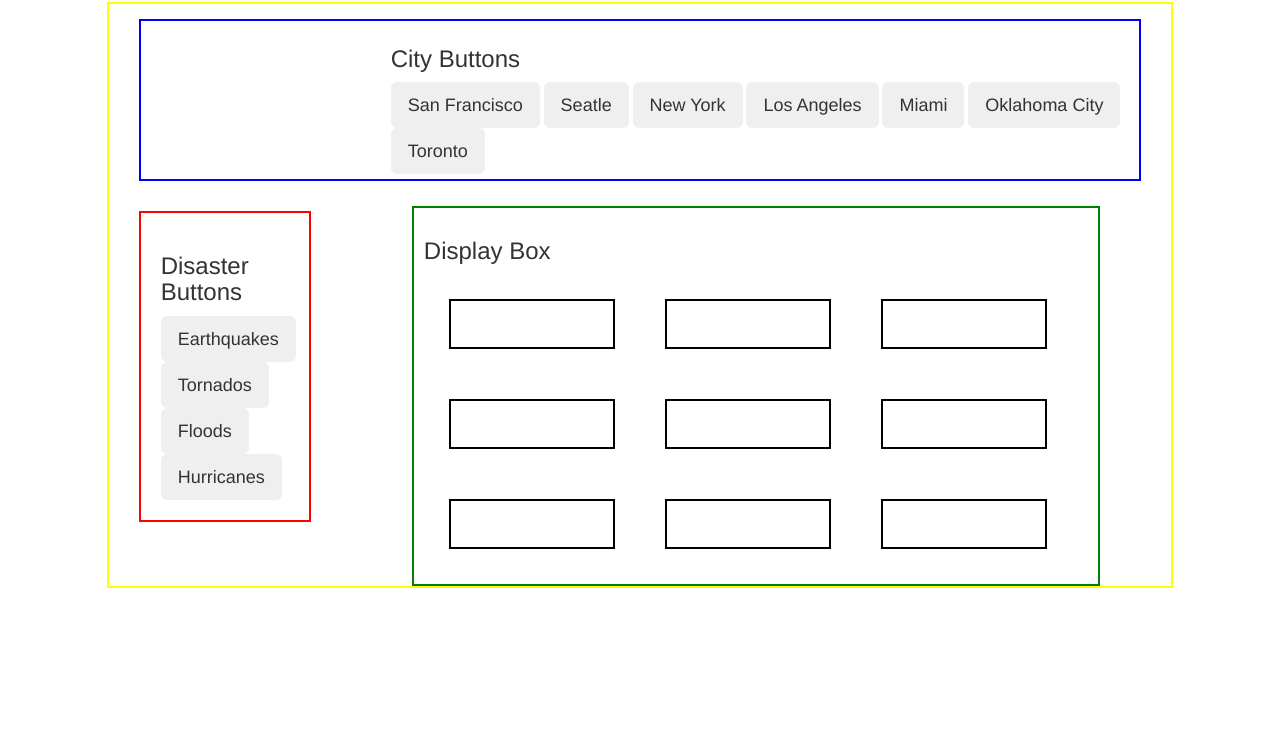
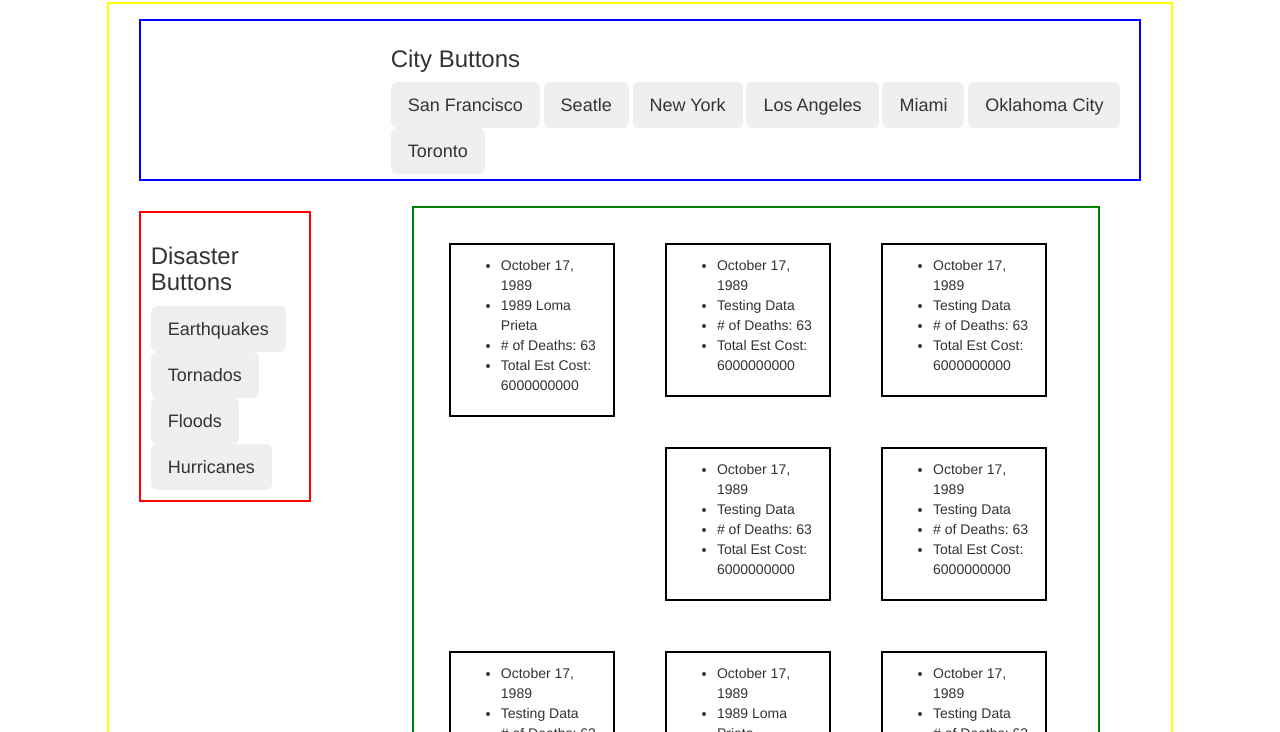
Before and after one commit to 19dst89/gdp, a website: page views/index.html in a window 1280 px wide. Shown: the part 68-800 px from the top of the page. Drawn offline with nearby package versions, Linux system fonts and the light colour scheme.

Commit message:
hard-coded data in app.js displays on document loading

```diff
--- a/public/scripts/app.js
+++ b/public/scripts/app.js
@@ -0,0 +1,99 @@
+var disasterList = [
+  {
+    name: "1989 Loma Prieta",
+    date: "October 17, 1989",
+    deathToll: 63,
+    dmgCost: 6000000000,
+  },
+  {
+    name: "Testing Data",
+    date: "October 17, 1989",
+    deathToll: 63,
+    dmgCost: 6000000000,
+  },
+  {
+    name: "Testing Data",
+    date: "October 17, 1989",
+    deathToll: 63,
+    dmgCost: 6000000000,
+  },
+  {
+    name: "Testing Data",
+    date: "October 17, 1989",
+    deathToll: 63,
+    dmgCost: 6000000000,
+  },
+  {
+    name: "Testing Data",
+    date: "October 17, 1989",
+    deathToll: 63,
+    dmgCost: 6000000000,
+  },
+  {
+    name: "Testing Data",
+    date: "October 17, 1989",
+    deathToll: 63,
+    dmgCost: 6000000000,
+  },
+    {
+    name: "1989 Loma Prieta",
+    date: "October 17, 1989",
+    deathToll: 63,
+    dmgCost: 6000000000,
+  },
+  {
+    name: "Testing Data",
+    date: "October 17, 1989",
+    deathToll: 63,
+    dmgCost: 6000000000,
+  },
+  {
+    name: "Testing Data",
+    date: "October 17, 1989",
+    deathToll: 63,
+    dmgCost: 6000000000,
+  },
+  {
+    name: "Testing Data",
+    date: "October 17, 1989",
+    deathToll: 63,
+    dmgCost: 6000000000,
+  },
+  {
+    name: "Testing Data",
+    date: "October 17, 1989",
+    deathToll: 63,
+    dmgCost: 6000000000,
+  },
+  {
+    name: "Testing Data",
+    date: "October 17, 1989",
+    deathToll: 63,
+    dmgCost: 6000000000,
+  }
+];
+
+$(document).ready(function() {
+  console.log("dfghjkl")
+  disasterList.forEach(function(disaster){
+
+    $("div.display-box").append(`
+      <div class="small-box col-md-3">
+        <ul>
+          <li>
+            ${disaster.date}
+          </li>
+          <li>
+            ${disaster.name}
+          </li>
+          <li>
+            # of Deaths: ${disaster.deathToll}
+          </li>
+          <li>
+            Total Est Cost: ${disaster.dmgCost}
+          </li>
+        </ul>
+      </div>
+      `)
+  });
+}) // end document ready
--- a/public/styles/styles.css
+++ b/public/styles/styles.css
@@ -11,7 +11,7 @@ div.cities {
 
 div.disasters {
   border: 2px solid red;
-  padding: 20px;
+  padding: 10px;
   margin: 15px;
   /*height: 100%;*/
 }
@@ -21,6 +21,7 @@ div.display-box {
   padding: 10px;
   margin-top: 10px;
   margin-right: 5px;
+  height: 100%;
   /*margin-left: 50px;*/
 }
 
@@ -32,6 +33,6 @@ main.wrapper {
 div.small-box {
   border: 2px solid black;
   padding: 10px;
-  height: 50px;
+  height: 100%;
   margin: 25px;
 }
--- a/views/index.html
+++ b/views/index.html
@@ -6,6 +6,13 @@
   <link rel="stylesheet" type="text/css" href="../public/styles/styles.css">
   <!-- Bootstrap CDN link -->
   <link href="https://maxcdn.bootstrapcdn.com/bootstrap/3.3.7/css/bootstrap.min.css" rel="stylesheet" integrity="sha384-BVYiiSIFeK1dGmJRAkycuHAHRg32OmUcww7on3RYdg4Va+PmSTsz/K68vbdEjh4u" crossorigin="anonymous">
+  <!-- Jquery Script -->
+  <script
+  src="https://code.jquery.com/jquery-3.1.1.min.js"
+  integrity="sha256-hVVnYaiADRTO2PzUGmuLJr8BLUSjGIZsDYGmIJLv2b8="
+  crossorigin="anonymous"></script>
+  <!-- Application Script -->
+  <script src="../public/scripts/app.js"></script>
 </head>
 <body>
   <h1>Ghosts of Disasters Past</h1>
@@ -30,7 +37,8 @@
 
     </div>
     <div class="display-box col-md-8 col-md-offset-1">
-      <h3>Display Box</h3>
+      <!-- <h3>Display Box</h3> -->
+<!--       <div class="small-box col-md-3"></div>
       <div class="small-box col-md-3"></div>
       <div class="small-box col-md-3"></div>
       <div class="small-box col-md-3"></div>
@@ -38,8 +46,7 @@
       <div class="small-box col-md-3"></div>
       <div class="small-box col-md-3"></div>
       <div class="small-box col-md-3"></div>
-      <div class="small-box col-md-3"></div>
-      <div class="small-box col-md-3"></div>
+      <div class="small-box col-md-3"></div> -->
     </div>
 
   </main>
```
